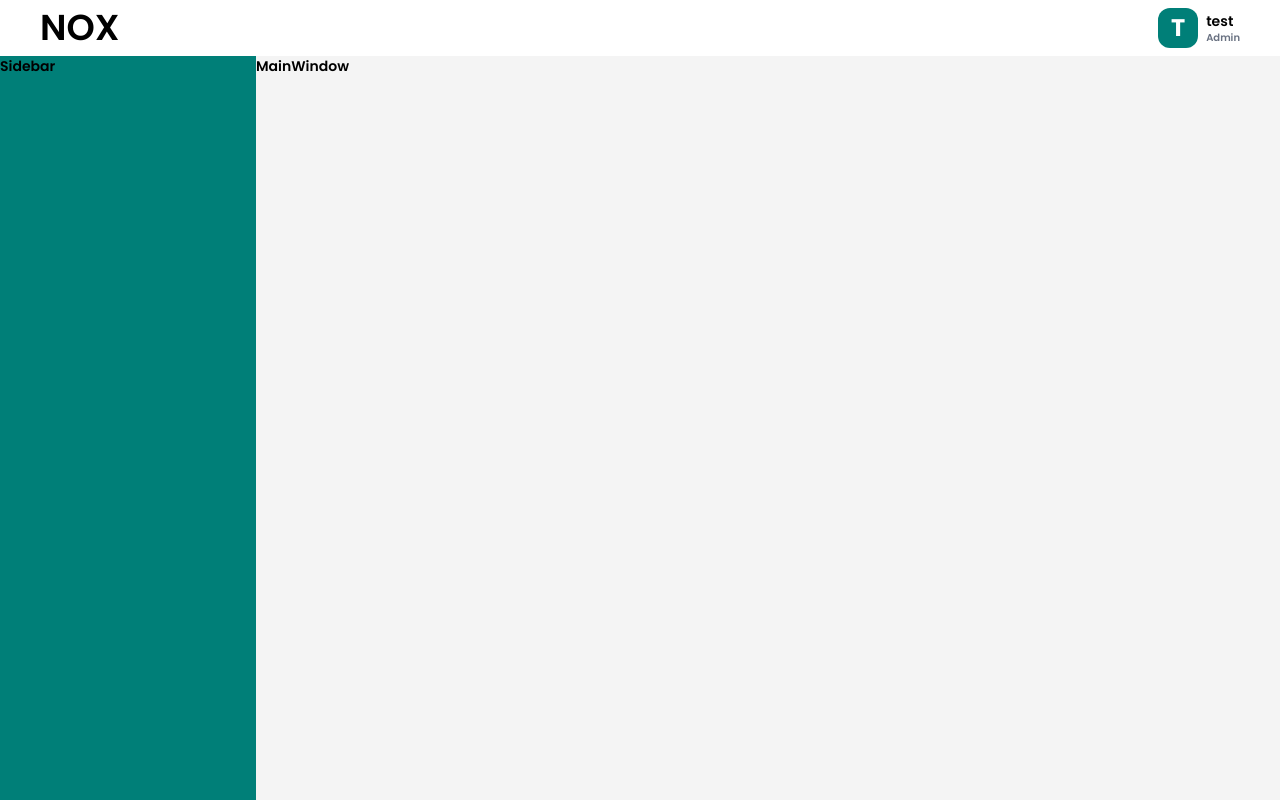
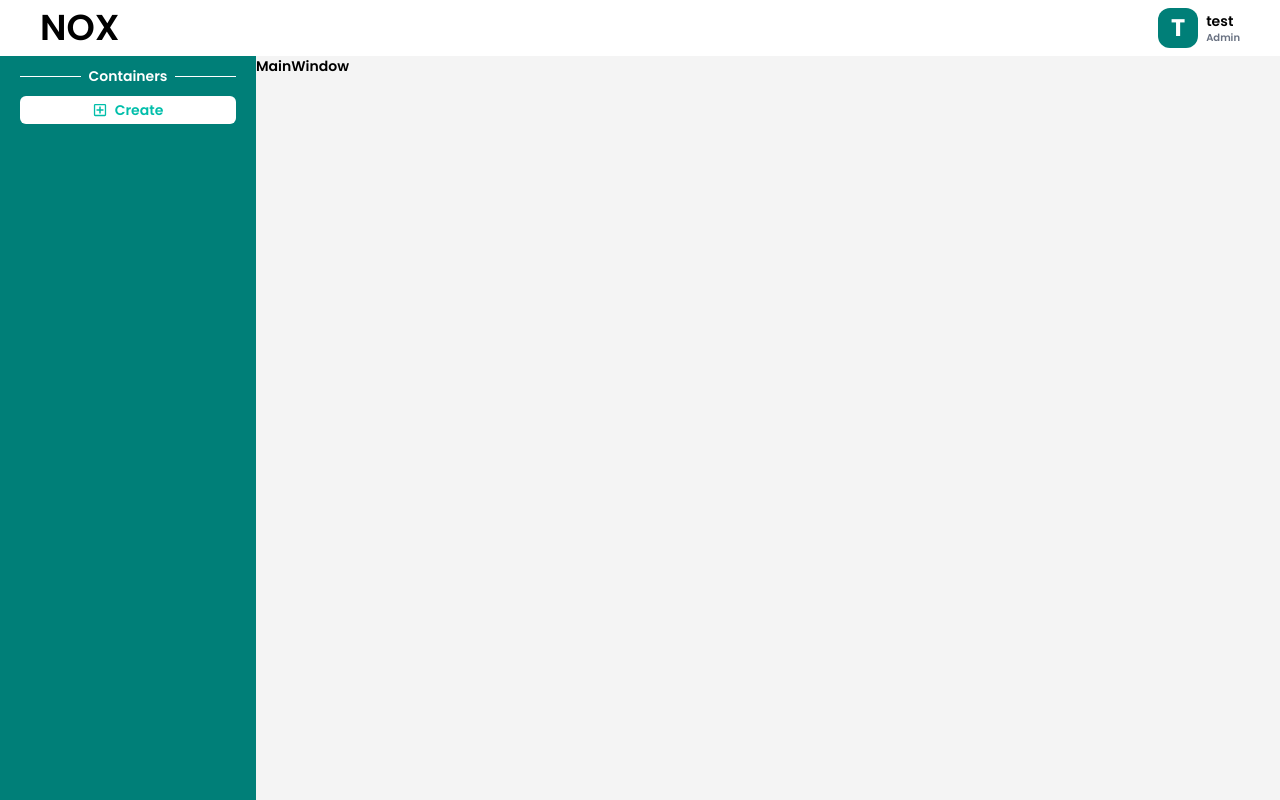
Before and after one commit to sparsh-30/Nox, a React (Vite) app: page / in a window 1280 px wide. Built offline with nearby package versions, Linux system fonts and the light colour scheme.

Commit message:
Completed Container Header component

```diff
--- /dev/null
+++ b/src/components/dashboard/sidebar/ContainersHeader.jsx
@@ -0,0 +1,25 @@
+import React from "react";
+import { FaRegPlusSquare } from "react-icons/fa";
+
+const ContainersHeader = () => {
+  return (
+    <div>
+      <div className="w-full h-10 relative">
+        <div className="w-full h-full flex items-center justify-center px-5 absolute top-0 left-0">
+          <div className="w-full h-px bg-secondary-text"></div>
+        </div>
+        <div className="w-full h-full flex items-center justify-center absolute top-0 left-0">
+          <div className="bg-brand-primary-600 px-2">Containers</div>
+        </div>
+      </div>
+      <div className="w-full px-5">
+        <div className="w-full bg-primary-bg text-brand-primary-400 flex items-center justify-center gap-2 py-1 rounded-md cursor-pointer">
+          <FaRegPlusSquare />
+          <div>Create</div>
+        </div>
+      </div>
+    </div>
+  );
+};
+
+export default ContainersHeader;
--- a/src/components/dashboard/sidebar/Sidebar.jsx
+++ b/src/components/dashboard/sidebar/Sidebar.jsx
@@ -1,8 +1,11 @@
 import React from "react";
+import ContainersHeader from "./ContainersHeader";
 
 const Sidebar = () => {
   return (
-    <div className="w-full h-full flex-1 bg-brand-primary-600">Sidebar</div>
+    <div className="w-full h-full flex-1 bg-brand-primary-600 text-secondary-text">
+        <ContainersHeader />
+    </div>
   );
 };
 
```
